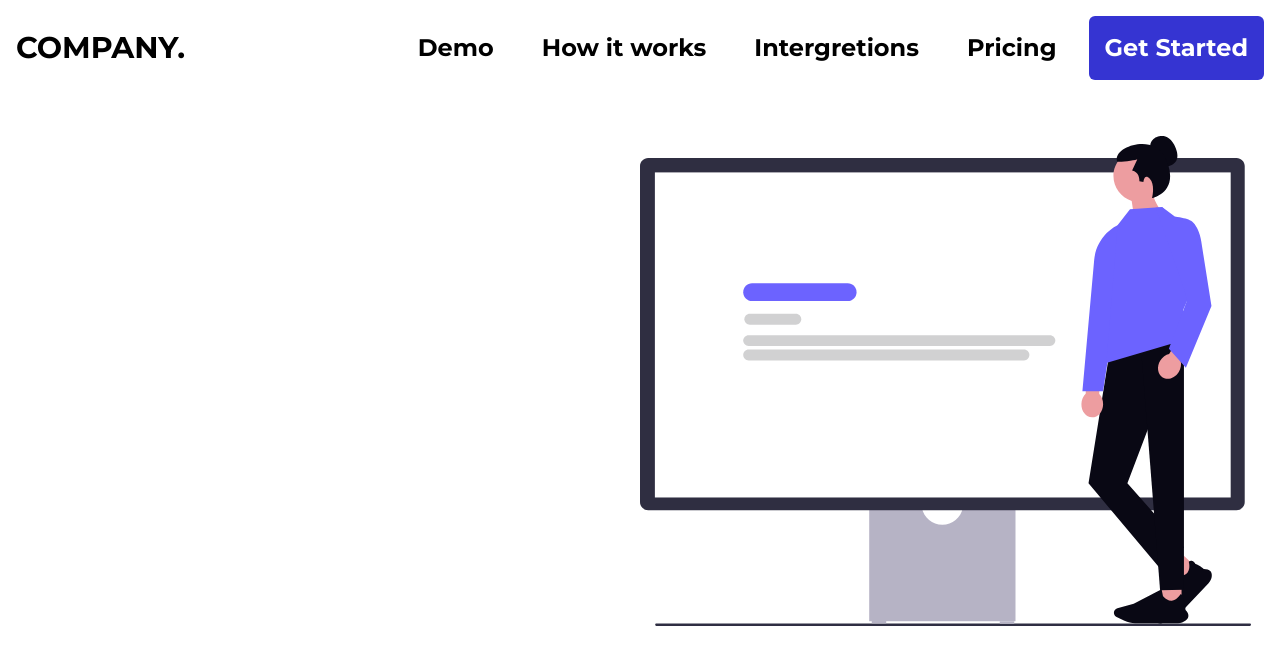
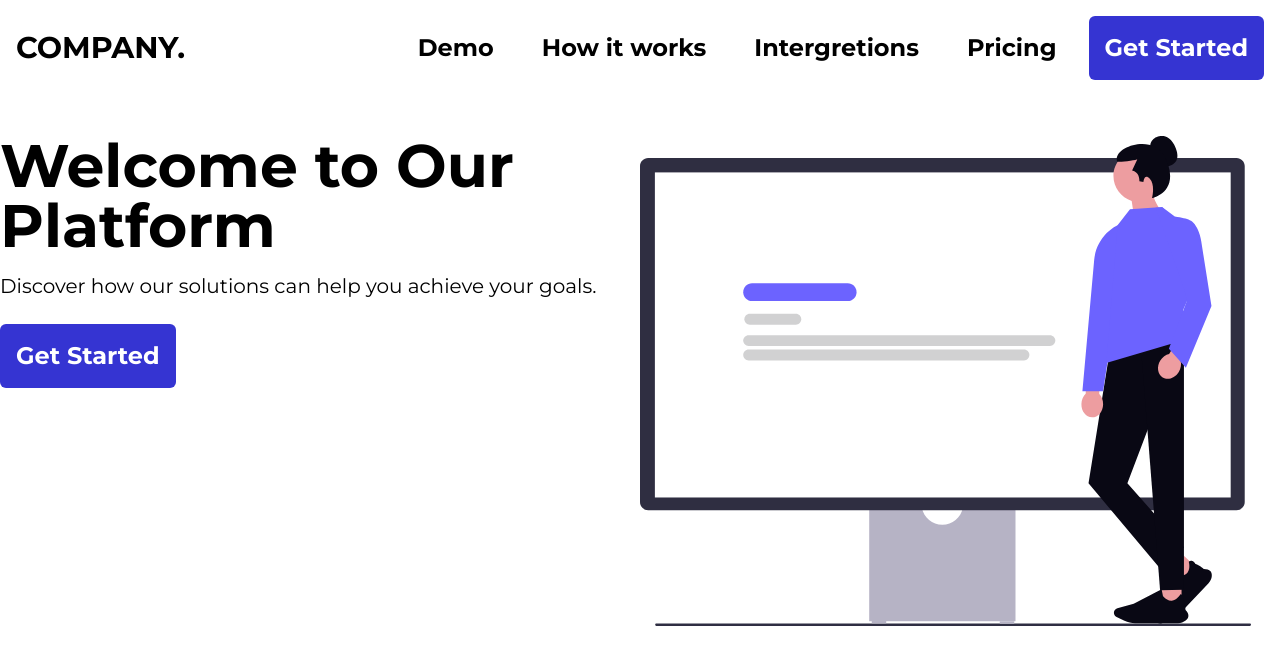
Before and after one commit to Manggusss/test-talwind, a website: page index.html in a window 1280 px wide. Drawn offline with nearby package versions, Linux system fonts and the light colour scheme.

Commit message:
feat(ui): nyoba dirumah

```diff
--- a/index.html
+++ b/index.html
@@ -30,9 +30,19 @@
     </header>
     <section class="flex flex-row mt-10">
       <div class="flex-1">
-      </div class="text-6xl font-bold" grow  >
+      <div class="text-6xl font-bold font-montserrat">
+        Welcome to Our Platform
+      </div>
+      <p class="mt-4 text-xl font-montserrat">
+        Discover how our solutions can help you achieve your goals.
+      </p>
+      <div class="mt-6 bg-[#3534d2] text-white p-4 rounded-md inline-block font-montserrat text-2xl font-bold">
+        Get Started
+      </div>
+    </div>
+
+
       <div class="flex-1">
-
         <img src="./public/assets/gambar.svg">
       </div>
     </section>
```
